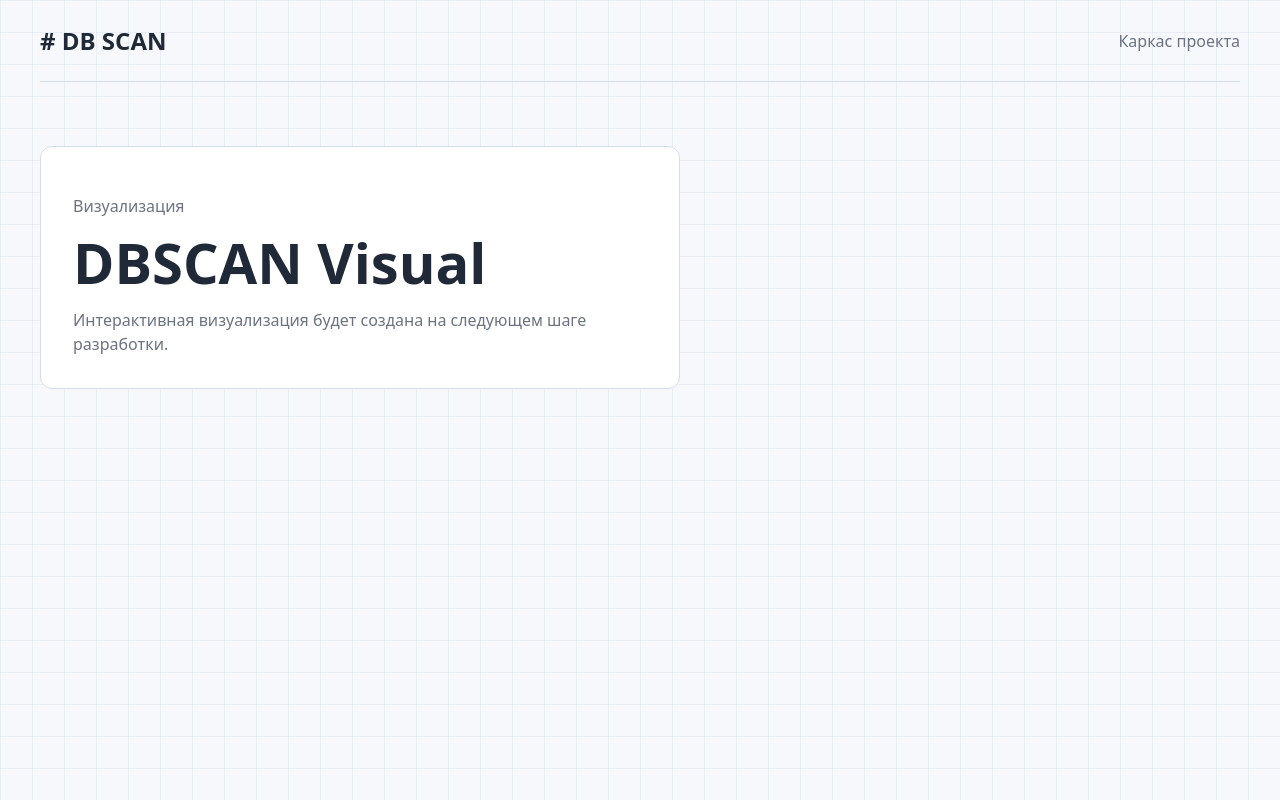
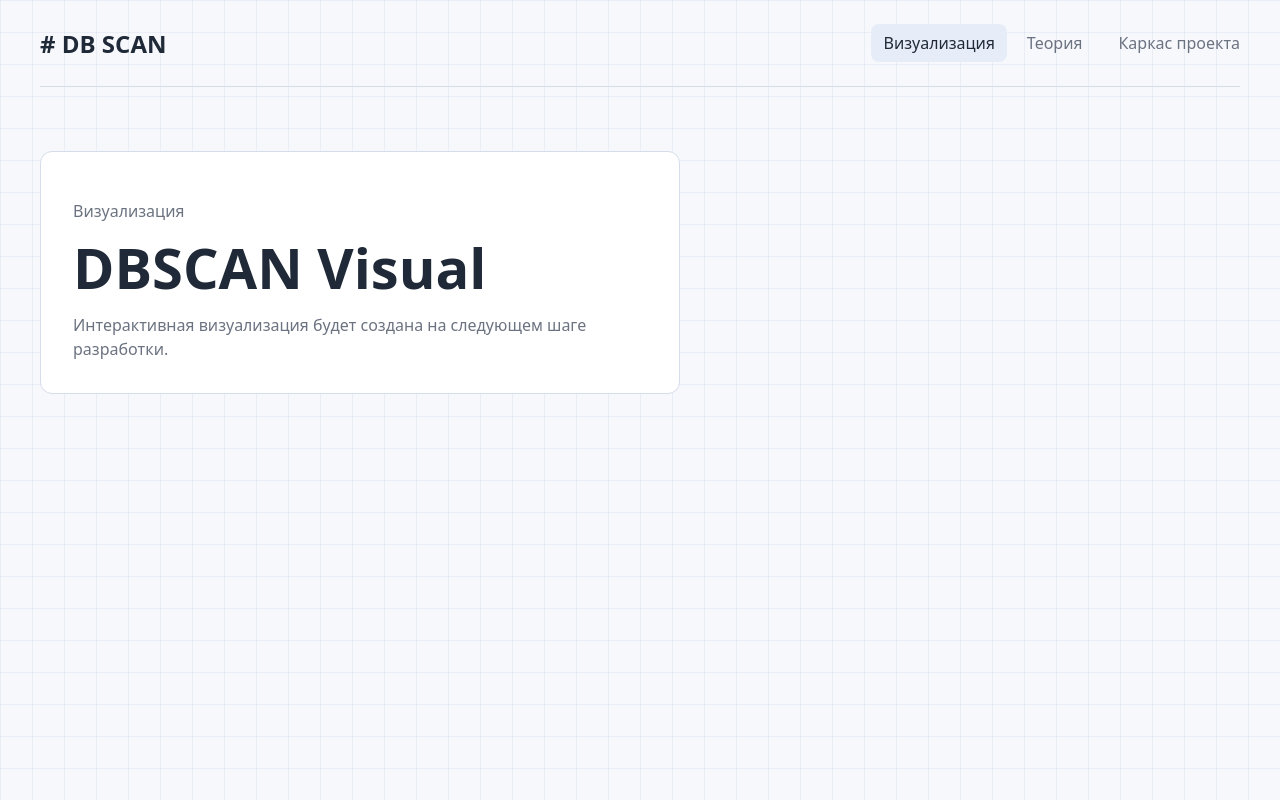
Before and after one commit to qpikzz/dbscan-visual, a React (Vite) app: page /#/visualization in a window 1280 px wide. Built offline with nearby package versions, Linux system fonts and the light colour scheme.

Commit message:
add based routing and 2 pages

```diff
--- a/package.json
+++ b/package.json
@@ -10,7 +10,8 @@
   },
   "dependencies": {
     "react": "^19.2.8",
-    "react-dom": "^19.2.8"
+    "react-dom": "^19.2.8",
+    "react-router-dom": "^7.18.4"
   },
   "devDependencies": {
     "@types/node": "^24.13.3",
--- a/src/app/App.tsx
+++ b/src/app/App.tsx
@@ -1,10 +1,19 @@
+import { HashRouter, Navigate, Route, Routes } from 'react-router-dom'
 import { AppShell } from '../components/AppShell'
+import { TheoryPage } from '../pages/TheoryPage'
 import { VisualizationPage } from '../pages/VisualizationPage'
 
 export function App() {
   return (
-    <AppShell>
-      <VisualizationPage />
-    </AppShell>
+    <HashRouter>
+      <AppShell>
+        <Routes>
+          <Route path="/" element={<Navigate to="/visualization" replace />} />
+          <Route path="/visualization" element={<VisualizationPage />} />
+          <Route path="/theory" element={<TheoryPage />} />
+          <Route path="*" element={<Navigate to="/visualization" replace />} />
+        </Routes>
+      </AppShell>
+    </HashRouter>
   )
 }
--- a/src/components/AppShell.tsx
+++ b/src/components/AppShell.tsx
@@ -1,4 +1,5 @@
 import type { ReactNode } from 'react'
+import { NavLink } from 'react-router-dom'
 import { scaffoldText } from '../i18n'
 
 type AppShellProps = {
@@ -10,6 +11,20 @@ export function AppShell({ children }: AppShellProps) {
     <div className="app-shell">
       <header className="app-header">
         <span className="app-logo">{scaffoldText.logo}</span>
+        <nav className="app-nav" aria-label="Основная навигация">
+          <NavLink
+            className={({ isActive }) => (isActive ? 'app-nav-link active' : 'app-nav-link')}
+            to="/visualization"
+          >
+            {scaffoldText.visualizationLabel}
+          </NavLink>
+          <NavLink
+            className={({ isActive }) => (isActive ? 'app-nav-link active' : 'app-nav-link')}
+            to="/theory"
+          >
+            {scaffoldText.theoryTitle}
+          </NavLink>
+        </nav>
         <span className="app-status">{scaffoldText.status}</span>
       </header>
       <main className="page-container">{children}</main>
--- a/src/styles/global.css
+++ b/src/styles/global.css
@@ -39,6 +39,7 @@ a {
   display: flex;
   align-items: center;
   justify-content: space-between;
+  gap: 24px;
   padding: 24px 0;
   border-bottom: 1px solid #d6ddea;
 }
@@ -51,6 +52,25 @@ a {
 .app-status,
 .eyebrow {
   color: #6b7280;
+}
+
+.app-nav {
+  display: flex;
+  gap: 8px;
+  margin-left: auto;
+}
+
+.app-nav-link {
+  padding: 8px 12px;
+  border-radius: 8px;
+  color: #6b7280;
+  text-decoration: none;
+}
+
+.app-nav-link:hover,
+.app-nav-link.active {
+  color: #1f2937;
+  background: #e7edf8;
 }
 
 .page-container {
@@ -86,6 +106,10 @@ a {
     display: none;
   }
 
+  .app-nav {
+    margin-left: 0;
+  }
+
   .page-container {
     padding: 32px 0;
   }
```
Also changed, not shown: openspec/RULES.md (+1 -0 lines), 1 other file (tests, documents, lock files or other folders).
